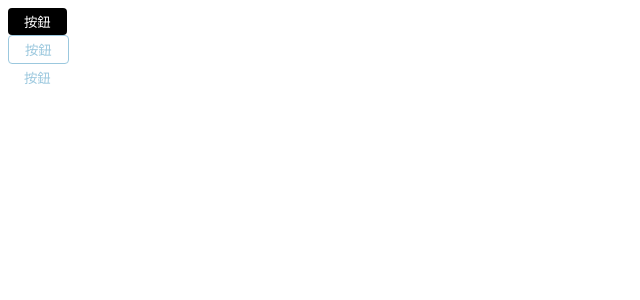
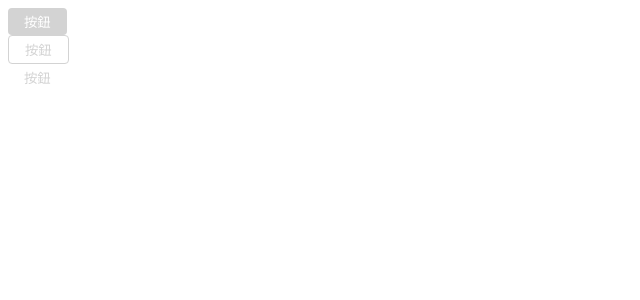
Before and after one commit to penspulse326/custom-react-ui, a React (Vite) app: page / in a window 1280 px wide. Shown: the top 300 px of the page, without its empty margins (0-640 px from the left). Built offline with nearby package versions, Linux system fonts and the light colour scheme.

Commit message:
fixed: fix disable style

```diff
--- a/src/App.tsx
+++ b/src/App.tsx
@@ -5,7 +5,7 @@ import defaultTheme from './theme';
 function App() {
   return (
     <ThemeProvider theme={defaultTheme}>
-      <Button variant="contained" themeColor="#000">
+      <Button variant="contained" isDisabled themeColor="#000">
         按鈕
       </Button>
       <Button variant="outlined" isDisabled>
--- a/src/components/Button/index.tsx
+++ b/src/components/Button/index.tsx
@@ -3,16 +3,16 @@ import { StyledButton } from './styled';
 
 export interface ButtonPropsType {
   children: React.ReactNode;
+  variant: 'contained' | 'outlined' | 'text';
   isDisabled?: boolean;
+  themeColor?: string;
   onClick?: () => void;
-  variant: 'contained' | 'outlined' | 'text';
-  themeColor?: string;
 }
 
 function Button({
   children,
-  isDisabled,
-  themeColor,
+  isDisabled = false,
+  themeColor = 'primary',
   onClick,
   ...props
 }: ButtonPropsType) {
--- a/src/components/Button/styled.tsx
+++ b/src/components/Button/styled.tsx
@@ -11,13 +11,13 @@ const containedStyle = css<PropsType>`
 `;
 
 const outlinedStyle = css<PropsType>`
-  border: 1px solid ${({ theme }) => theme.colors.primary};
-  color: ${({ theme }) => theme.colors.primary};
+  border: 1px solid ${({ btnColor }) => btnColor};
+  color: ${({ btnColor }) => btnColor};
   background-color: white;
 `;
 
 const textStyle = css<PropsType>`
-  color: ${({ theme }) => theme.colors.primary};
+  color: ${({ btnColor }) => btnColor};
   background-color: transparent;
 `;
 
@@ -56,7 +56,6 @@ const StyledButton = styled.button<PropsType>`
     &:hover,
     &:active {
       filter: none;
-      opacity: 0.5;
       cursor: not-allowed;
     }
   }
--- a/src/hooks/useColor.ts
+++ b/src/hooks/useColor.ts
@@ -9,7 +9,7 @@ const checkColor = (color: string) => {
 export const useColor = () => {
   const theme = useTheme();
 
-  const getColor = (themeColor = 'primary', isDisabled = false) => {
+  const getColor = (themeColor: string, isDisabled: boolean) => {
     if (isDisabled) {
       return theme.colors.disable;
     }
```
